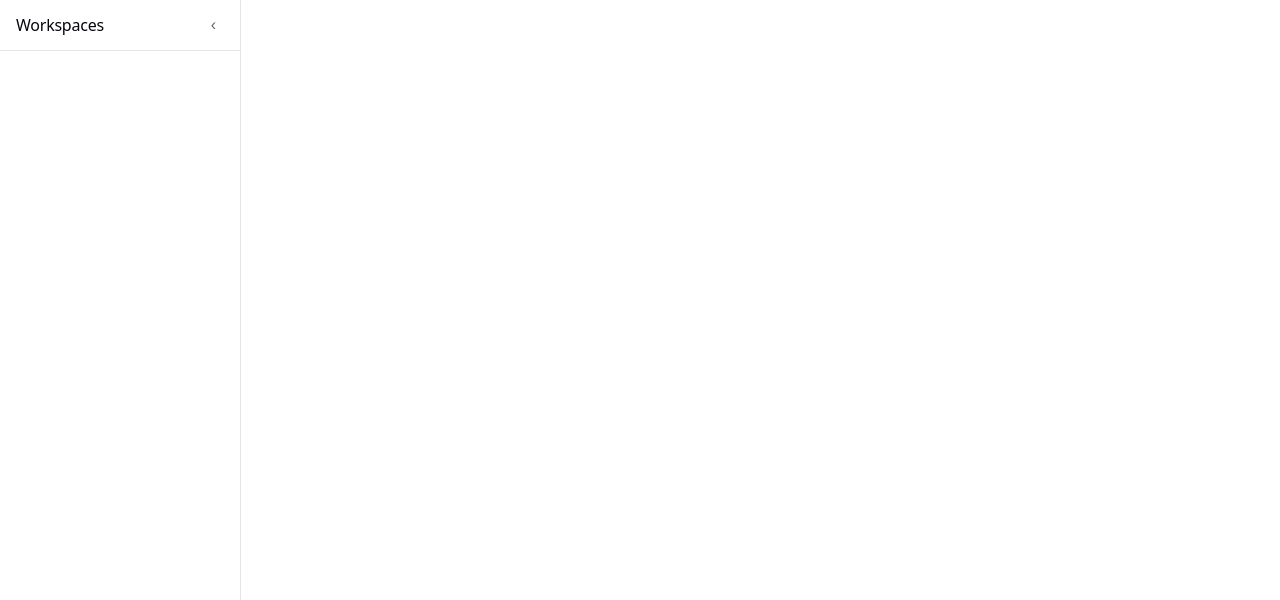
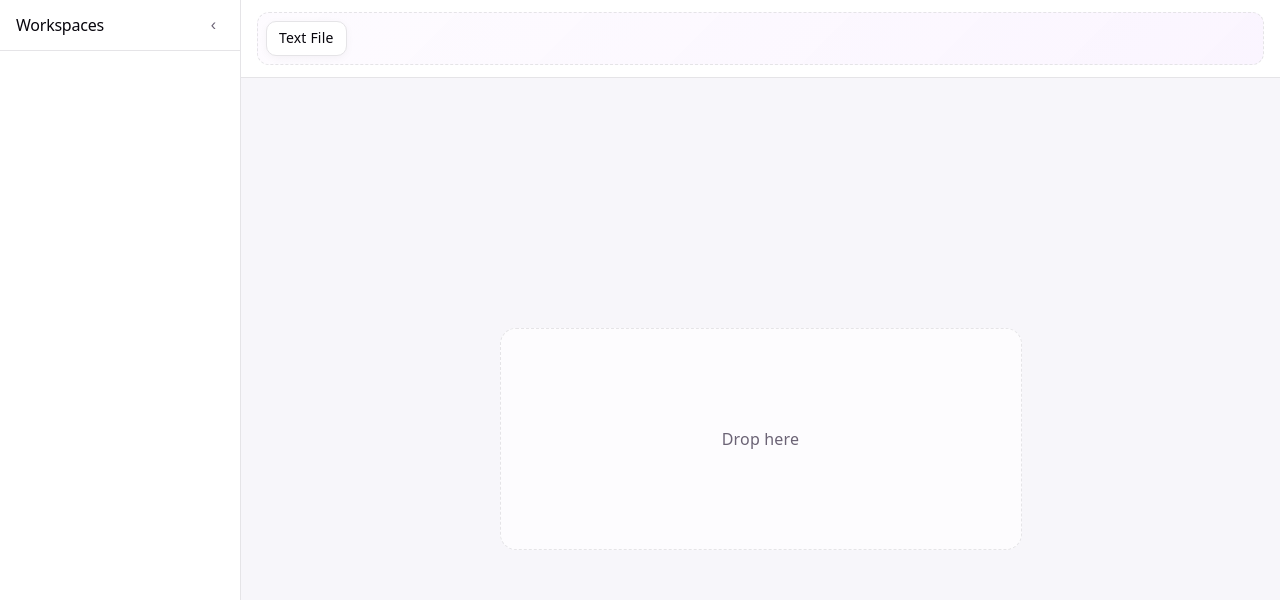
Before and after one commit to gabriele-kazdailyte/ManageD, a React (Vite) app in the folder frontend/: page / in a window 1280 px wide. Shown: the top 600 px of the page. Built offline with nearby package versions, Linux system fonts and the light colour scheme.

Commit message:
Expanded and reworked frontend
Added toolbar, draggable inert text file, changed the workspace itself to be a component.

```diff
--- a/frontend/src/App.css
+++ b/frontend/src/App.css
@@ -5,5 +5,8 @@
 
 .main-content {
   flex: 1;
+  display: flex;
+  flex-direction: column;
   overflow: auto;
+  background: #f7f6fa;
 }
--- a/frontend/src/App.tsx
+++ b/frontend/src/App.tsx
@@ -1,11 +1,30 @@
+import { useState } from 'react'
 import Sidebar from './components/Sidebar'
+import Toolbar from './components/Toolbar'
+import Workspace from './components/Workspace'
 import './App.css'
 
 function App() {
+  const [droppedBlocks, setDroppedBlocks] = useState<string[]>([])
+
+  const handleDrop = (event: React.DragEvent<HTMLDivElement>) => {
+    event.preventDefault()
+
+    const item = event.dataTransfer.getData('application/text-file')
+    if (!item) {
+      return
+    }
+
+    setDroppedBlocks((current) => [...current, item])
+  }
+
   return (
     <div id="app">
       <Sidebar />
-      <main className="main-content"></main>
+      <main className="main-content">
+        <Toolbar />
+        <Workspace droppedBlocks={droppedBlocks} onDrop={handleDrop} />
+      </main>
     </div>
   )
 }
--- /dev/null
+++ b/frontend/src/components/TextFile.css
@@ -0,0 +1,16 @@
+.draggable-block {
+  background: var(--bg);
+  border: 1px solid var(--border);
+  border-radius: 10px;
+  padding: 8px 12px;
+  color: var(--text-h);
+  font-size: 14px;
+  line-height: 1.2;
+  box-shadow: 0 2px 8px rgba(0, 0, 0, 0.04);
+  cursor: grab;
+  user-select: none;
+}
+
+.draggable-block:active {
+  cursor: grabbing;
+}
--- /dev/null
+++ b/frontend/src/components/TextFile.tsx
@@ -0,0 +1,26 @@
+import './TextFile.css'
+
+type TextFileProps = {
+  label: string
+  type?: string
+}
+
+function TextFile({ label, type = 'application/text-file' }: TextFileProps) {
+  const handleDragStart = (event: React.DragEvent<HTMLDivElement>) => {
+    event.dataTransfer.setData(type, label)
+    event.dataTransfer.effectAllowed = 'copy'
+  }
+
+  return (
+    <div
+      className="draggable-block"
+      draggable
+      onDragStart={handleDragStart}
+      aria-label={`Draggable ${label} block`}
+    >
+      {label}
+    </div>
+  )
+}
+
+export default TextFile
--- /dev/null
+++ b/frontend/src/components/Toolbar.css
@@ -0,0 +1,25 @@
+.toolbar {
+  display: flex;
+  align-items: center;
+  padding: 12px 16px;
+  min-height: 76px;
+  border-bottom: 1px solid var(--border);
+  background: var(--bg);
+  box-sizing: border-box;
+}
+
+.toolbar__dropzone {
+  width: 100%;
+  min-height: 52px;
+  border: 1px dashed var(--border);
+  border-radius: 12px;
+  background: linear-gradient(
+    135deg,
+    rgba(170, 59, 255, 0.02),
+    rgba(170, 59, 255, 0.05)
+  );
+  box-sizing: border-box;
+  padding: 8px;
+  display: flex;
+  align-items: center;
+}
--- /dev/null
+++ b/frontend/src/components/Toolbar.tsx
@@ -0,0 +1,18 @@
+import TextFile from './TextFile'
+import './Toolbar.css'
+
+type ToolbarProps = {
+  blockLabel?: string
+}
+
+function Toolbar({ blockLabel = 'Text File' }: ToolbarProps) {
+  return (
+    <div className="toolbar" aria-label="Toolbar">
+      <div className="toolbar__dropzone" aria-label="Toolbar drop zone">
+        <TextFile label={blockLabel} />
+      </div>
+    </div>
+  )
+}
+
+export default Toolbar
--- /dev/null
+++ b/frontend/src/components/Workspace.css
@@ -0,0 +1,31 @@
+.workspace {
+  flex: 1;
+  padding: 24px;
+  display: flex;
+  align-items: center;
+  justify-content: center;
+  min-height: 0;
+}
+
+.workspace__empty {
+  width: min(80%, 520px);
+  min-height: 220px;
+  border: 1px dashed var(--border);
+  border-radius: 16px;
+  background: rgba(255, 255, 255, 0.7);
+  color: var(--text);
+  display: flex;
+  align-items: center;
+  justify-content: center;
+  font-size: 16px;
+}
+
+.workspace__block {
+  min-width: 180px;
+  background: var(--bg);
+  border: 1px solid var(--border);
+  border-radius: 12px;
+  padding: 16px 18px;
+  color: var(--text-h);
+  box-shadow: var(--shadow);
+}
--- /dev/null
+++ b/frontend/src/components/Workspace.tsx
@@ -0,0 +1,28 @@
+import './Workspace.css'
+
+type WorkspaceProps = {
+  droppedBlocks: string[]
+  onDrop: (event: React.DragEvent<HTMLDivElement>) => void
+}
+
+function Workspace({ droppedBlocks, onDrop }: WorkspaceProps) {
+  return (
+    <section
+      className="workspace"
+      onDragOver={(event) => event.preventDefault()}
+      onDrop={onDrop}
+    >
+      {droppedBlocks.length === 0 ? (
+        <div className="workspace__empty">Drop here</div>
+      ) : (
+        droppedBlocks.map((block, index) => (
+          <div key={`${block}-${index}`} className="workspace__block">
+            {block}
+          </div>
+        ))
+      )}
+    </section>
+  )
+}
+
+export default Workspace
```
